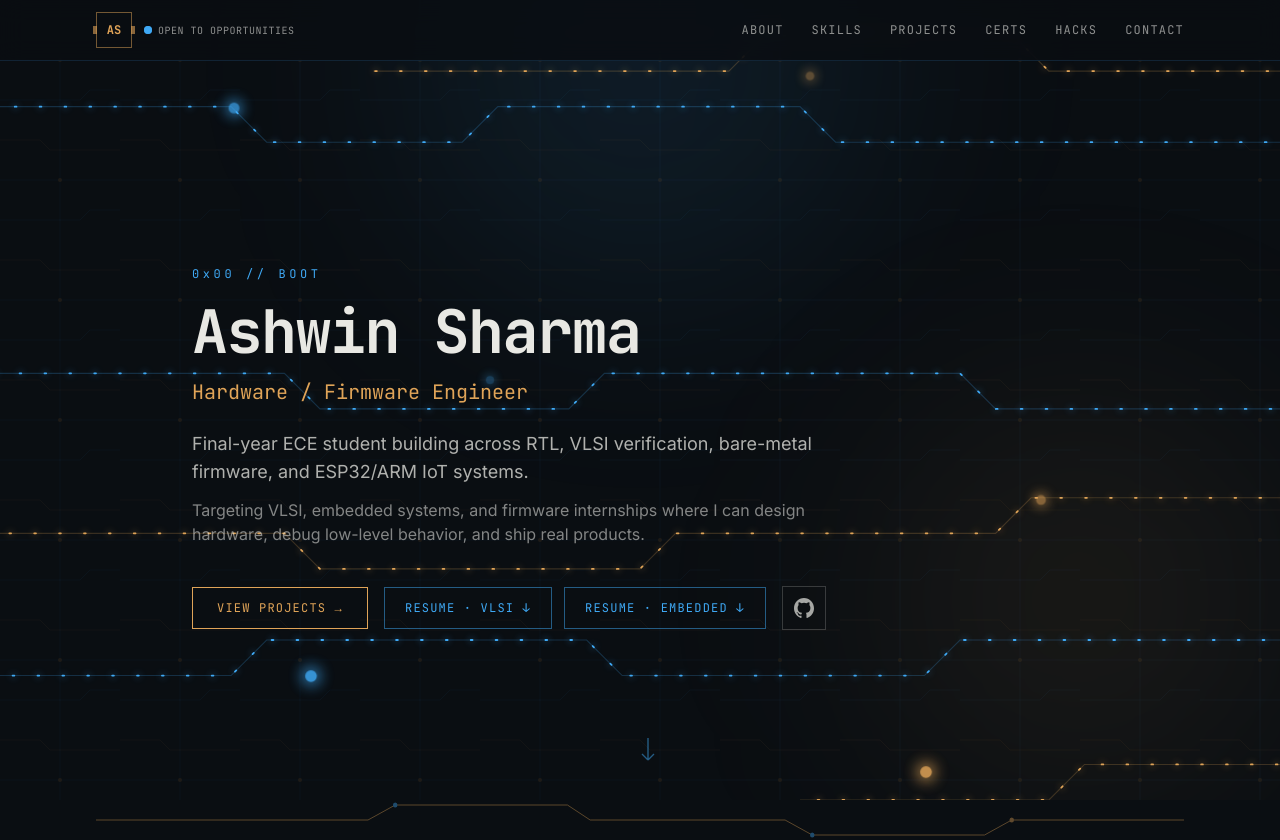
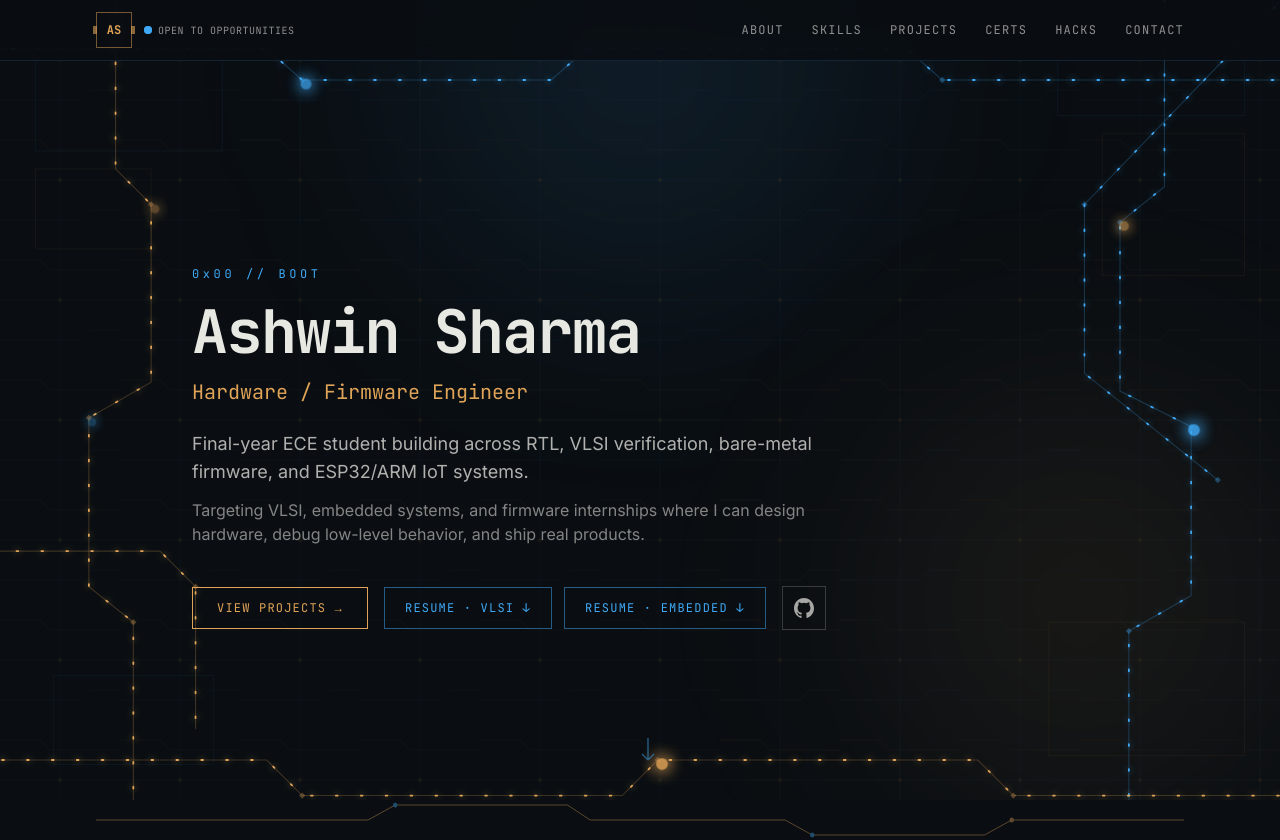
Before and after one commit to ashwinsharma24689-ctrl/PORTFOLIO, a Next.js app: page / in a window 1280 px wide. Shown: the top 840 px of the page. Built offline with nearby package versions, Linux system fonts and the light colour scheme.

Commit message:
Refactor PCB background and animation parameters

```diff
--- a/src/app/page.tsx
+++ b/src/app/page.tsx
@@ -40,23 +40,46 @@ function TraceDivider({ flip = false }: { flip?: boolean }) {
 }
 
 /* ---------- animated circuit-board background ---------- */
-/* Routed PCB traces (right-angle bends, like the TraceDivider above) spread
-   across the viewport. Each trace has a dashed "signal" that flows along it
-   via a pure CSS stroke-dashoffset animation — more reliable across browsers
-   than SVG's animateMotion, and easy to keep an eye on for visibility.
-   Reduced-motion is handled entirely in CSS so it works even before hydration. */
+/* Routed like a real PCB: traces stay in the top/bottom bands and the left
+   and right gutters, keeping the center content column completely clear
+   instead of cutting across text. 45°-mitered bends with square via pads,
+   like actual board routing, plus a faint static die-floorplan overlay for
+   texture. A dashed "signal" flows along each trace via a CSS animation. */
 const CIRCUIT_TRACES = [
-  { d: "M-40 120 H260 L300 160 H520 L560 120 H900 L940 160 H1480", color: "#3FA9F5" },
-  { d: "M1480 80 H1180 L1140 40 H860 L820 80 H420", color: "#E0A458" },
-  { d: "M-40 420 H320 L360 460 H640 L680 420 H1080 L1120 460 H1480", color: "#3FA9F5" },
-  { d: "M1480 560 H1160 L1120 600 H760 L720 640 H360 L320 600 H-40", color: "#E0A458" },
-  { d: "M-40 760 H260 L300 720 H660 L700 760 H1040 L1080 720 H1480", color: "#3FA9F5" },
-  { d: "M1480 860 H1220 L1180 900 H900", color: "#E0A458" },
+  // top band — stays above the hero copy
+  { d: "M-40 55 H300 L340 90 H620 L660 55 H1020 L1060 90 H1480", color: "#3FA9F5",
+    vias: [[340, 90], [660, 55], [1060, 90]] },
+  // left gutter — runs top to bottom, left of the text column
+  { d: "M130 -40 V190 L170 230 V430 L100 470 V660 L150 700 V940", color: "#E0A458",
+    vias: [[170, 230], [100, 470], [150, 700]] },
+  // right gutter — mirrors the left, right of the buttons
+  { d: "M1310 -40 V210 L1260 250 V440 L1340 480 V670 L1270 710 V940", color: "#3FA9F5",
+    vias: [[1260, 250], [1340, 480], [1270, 710]] },
+  // bottom band — stays below the CTA buttons
+  { d: "M-40 855 H300 L340 895 H700 L740 855 H1100 L1140 895 H1480", color: "#E0A458",
+    vias: [[340, 895], [740, 855], [1140, 895]] },
+  // diagonal accent in the empty upper-right dead space
+  { d: "M1480 -40 L1220 230 V420 L1370 540", color: "#3FA9F5",
+    vias: [[1220, 230], [1370, 540]] },
+  // short accent, lower-left dead space
+  { d: "M-40 620 H180 L220 660 V820", color: "#E0A458",
+    vias: [[220, 660]] },
 ];
 
 const CIRCUIT_NODES = [
-  { x: "18%", y: "13%" }, { x: "63%", y: "9%" }, { x: "38%", y: "47%" },
-  { x: "81%", y: "62%" }, { x: "24%", y: "84%" }, { x: "72%", y: "96%" },
+  { x: "23.6%", y: "10%" }, { x: "11.8%", y: "25.6%" }, { x: "6.9%", y: "52.2%" },
+  { x: "87.5%", y: "27.8%" }, { x: "93%", y: "53.3%" }, { x: "51.4%", y: "95%" },
+];
+
+/* faint static die-floorplan blocks, tucked in the corners so they never
+   compete with the readable content */
+const FLOORPLAN_BLOCKS = [
+  { x: 40, y: 40, w: 210, h: 130 },
+  { x: 40, y: 190, w: 130, h: 90 },
+  { x: 1190, y: 40, w: 210, h: 90 },
+  { x: 1240, y: 150, w: 160, h: 160 },
+  { x: 60, y: 760, w: 180, h: 100 },
+  { x: 1180, y: 700, w: 220, h: 150 },
 ];
 
 function BackgroundTraces() {
@@ -67,7 +90,7 @@ function BackgroundTraces() {
       <div className="absolute bottom-0 right-0 h-[50vh] w-[50vh] rounded-full bg-[#E0A458]/[0.08] blur-[120px]" />
 
       {/* fine PCB grid texture */}
-      <svg className="absolute inset-0 h-full w-full opacity-[0.09]" xmlns="http://www.w3.org/2000/svg">
+      <svg className="absolute inset-0 h-full w-full opacity-[0.07]" xmlns="http://www.w3.org/2000/svg">
         <defs>
           <pattern id="pcbgrid" width="120" height="120" patternUnits="userSpaceOnUse">
             <path d="M0 60 H120 M60 0 V120" stroke="#3FA9F5" strokeWidth="0.5" />
@@ -79,7 +102,27 @@ function BackgroundTraces() {
         <rect width="100%" height="100%" fill="url(#pcbgrid)" />
       </svg>
 
-      {/* routed traces with flowing signal dashes */}
+      {/* faint die-floorplan blocks, corners only */}
+      <svg
+        className="absolute inset-0 h-full w-full opacity-[0.06]"
+        viewBox="0 0 1440 900"
+        preserveAspectRatio="xMidYMid slice"
+      >
+        {FLOORPLAN_BLOCKS.map((b, i) => (
+          <rect
+            key={i}
+            x={b.x}
+            y={b.y}
+            width={b.w}
+            height={b.h}
+            fill="none"
+            stroke={i % 2 === 0 ? "#3FA9F5" : "#E0A458"}
+            strokeWidth="1"
+          />
+        ))}
+      </svg>
+
+      {/* routed traces with flowing signal dashes — kept to the margins */}
       <svg
         className="absolute inset-0 h-full w-full"
         viewBox="0 0 1440 900"
@@ -88,7 +131,20 @@ function BackgroundTraces() {
         {CIRCUIT_TRACES.map((trace, i) => (
           <g key={trace.d}>
             {/* faint base trace, always visible */}
-            <path d={trace.d} fill="none" stroke={trace.color} strokeWidth="1.25" opacity="0.22" />
+            <path d={trace.d} fill="none" stroke={trace.color} strokeWidth="1.25" opacity="0.24" />
+            {/* square via pads at each bend, like real board routing */}
+            {trace.vias.map(([vx, vy], vi) => (
+              <rect
+                key={vi}
+                x={vx - 2.5}
+                y={vy - 2.5}
+                width="5"
+                height="5"
+                fill={trace.color}
+                opacity="0.35"
+                transform={`rotate(45 ${vx} ${vy})`}
+              />
+            ))}
             {/* glowing dashed signal flowing along the trace */}
             <path
               d={trace.d}
@@ -99,7 +155,7 @@ function BackgroundTraces() {
               strokeDasharray="2 26"
               className="circuit-flow"
               style={{
-                animationDuration: `${14 + i * 3}s`,
+                animationDuration: `${16 + i * 3}s`,
                 animationDelay: `${i * -2.3}s`,
                 filter: `drop-shadow(0 0 4px ${trace.color})`,
               }}
```
